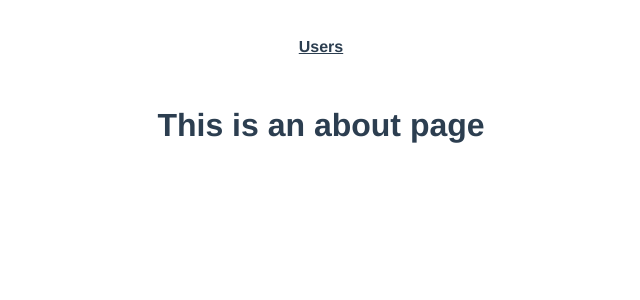
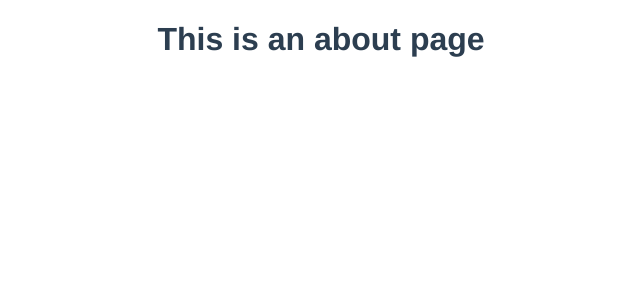
Before and after one commit to adilimudassir/vue-authentication, a Vue app: page /about in a window 1280 px wide. Shown: the top 300 px of the page, without its empty margins (319-959 px from the left). Built offline with nearby package versions, Linux system fonts and the light colour scheme.

Commit message:
fetch access token when app is instantiated

```diff
--- a/src/App.vue
+++ b/src/App.vue
@@ -1,8 +1,5 @@
 <template>
   <div id="app">
-    <div id="nav">
-      <router-link to="/users">Users</router-link>
-    </div>
     <router-view/>
   </div>
 </template>
```
